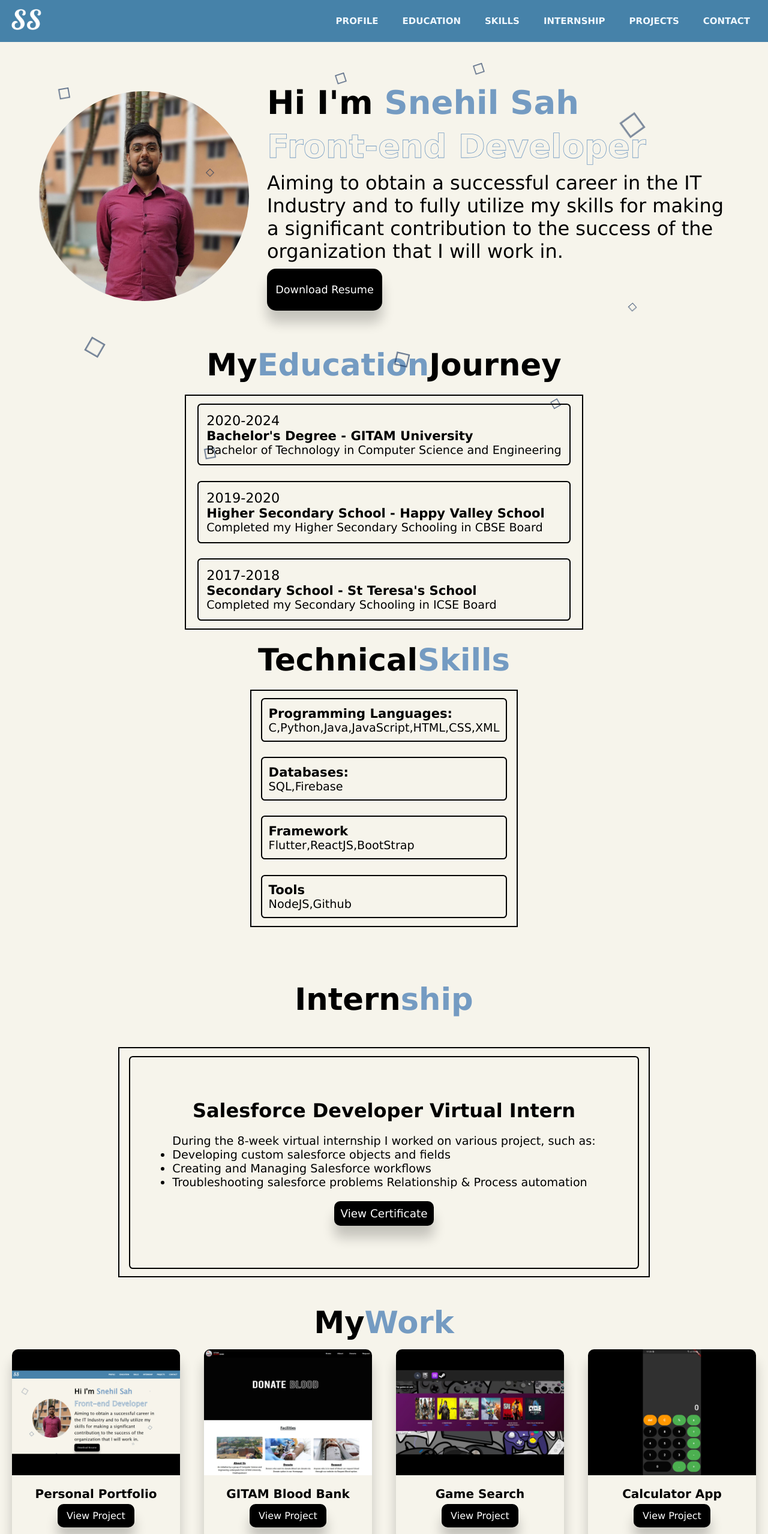
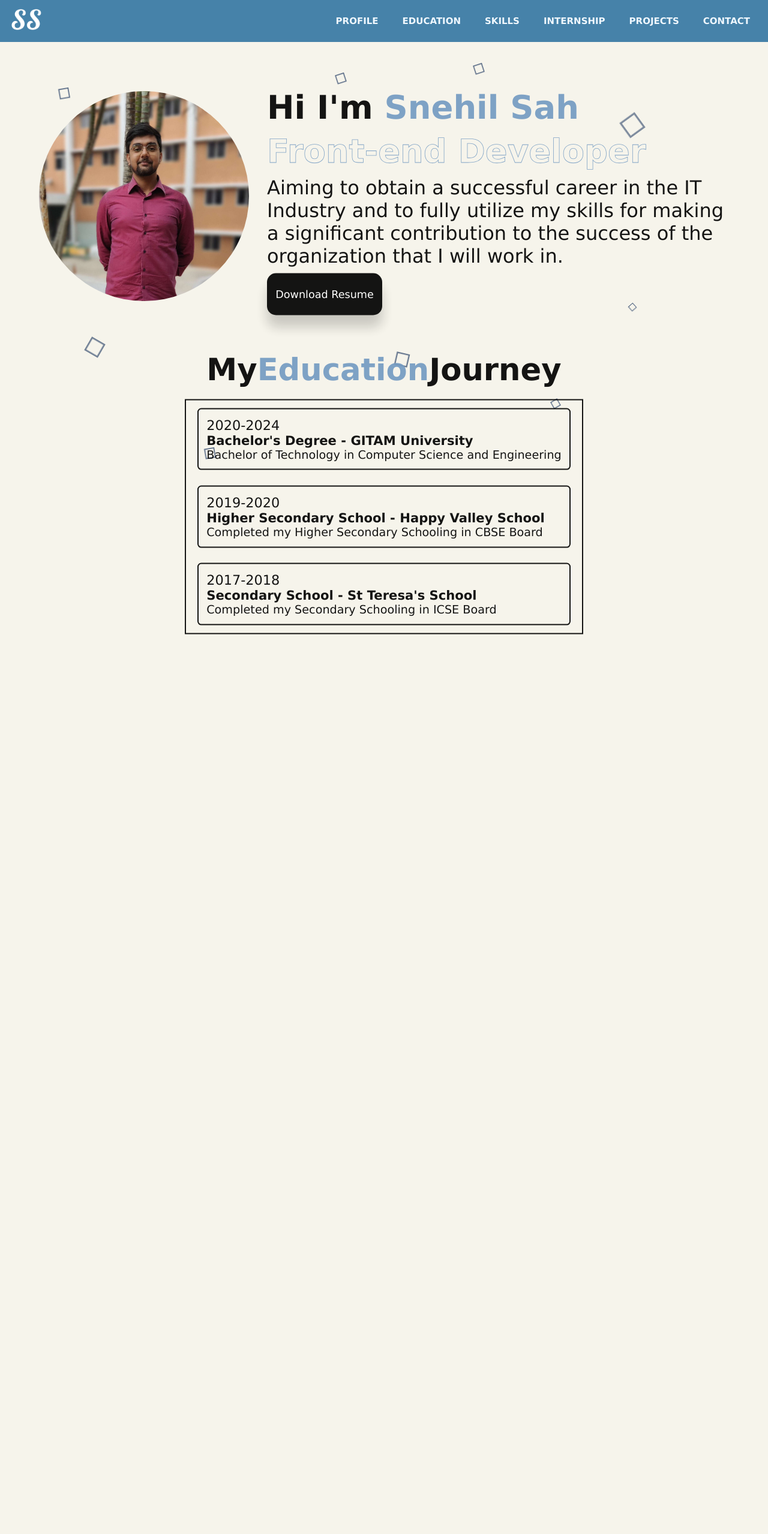
Before and after one commit to snehil891/personal-portfolio, a React (Create React App) app: page / in a window 1280 px wide. Shown: the top 2558 px of the page at 60% size. Built offline with nearby package versions, Linux system fonts and the light colour scheme.

Commit message:
animate on scroll effect

```diff
--- a/package.json
+++ b/package.json
@@ -7,6 +7,7 @@
     "@testing-library/jest-dom": "^5.17.0",
     "@testing-library/react": "^13.4.0",
     "@testing-library/user-event": "^13.5.0",
+    "aos": "^2.3.4",
     "gh-pages": "^6.0.0",
     "react": "^18.2.0",
     "react-dom": "^18.2.0",
--- a/public/index.html
+++ b/public/index.html
@@ -9,10 +9,16 @@
       name="description"
       content="Web site created using create-react-app"
     />
+    <link rel="stylesheet" href="https://unpkg.com/aos@next/dist/aos.css" />
     <title>Snehil's Portfolio</title>
   </head>
   <body>
     <noscript>You need to enable JavaScript to run this app.</noscript>
     <div id="root"></div>
   </body>
+
+  <script src="https://unpkg.com/aos@next/dist/aos.js"></script>
+  <script>
+    AOS.init();
+  </script>
 </html>
--- a/src/Components/Education.js
+++ b/src/Components/Education.js
@@ -1,29 +1,40 @@
-import React from 'react';
+import React from "react";
 import "./styles/education.css";
-export default function Education(){
-    return(
-        <div className='education' id='education'>
-            <h5 className='heading'>My<span>Education</span>Journey</h5>
-            <div className='education-row'>
-                <div className='education-column'>
-                    <div className='education-box'>
-                        <div className='education-content'>
-                            <div className='content'>
-                                <div className='year'><i className='bx bxs-calender'></i>2020-2024</div>
+export default function Education() {
+  return (
+    <div data-aos="fade-up" data-aos-duration="3000">
+      <div className="education" id="education">
+        <h5 className="heading">
+          My<span>Education</span>Journey
+        </h5>
+        <div className="education-row">
+          <div className="education-column">
+            <div className="education-box">
+              <div className="education-content">
+                <div className="content">
+                  <div className="year">
+                    <i className="bx bxs-calender"></i>2020-2024
+                  </div>
                   <h3>Bachelor's Degree - GITAM University</h3>
-                                <p>Bachelor of Technology in Computer Science and Engineering</p>
+                  <p>
+                    Bachelor of Technology in Computer Science and Engineering
+                  </p>
                 </div>
               </div>
-                        <div className='education-content'>
-                            <div className='content'>
-                                <div className='year'><i className='bx bxs-calender'></i>2019-2020</div>
+              <div className="education-content">
+                <div className="content">
+                  <div className="year">
+                    <i className="bx bxs-calender"></i>2019-2020
+                  </div>
                   <h3>Higher Secondary School - Happy Valley School</h3>
                   <p>Completed my Higher Secondary Schooling in CBSE Board</p>
                 </div>
               </div>
-                        <div className='education-content'>
-                            <div className='content'>
-                                <div className='year'><i className='bx bxs-calender'></i>2017-2018</div>
+              <div className="education-content">
+                <div className="content">
+                  <div className="year">
+                    <i className="bx bxs-calender"></i>2017-2018
+                  </div>
                   <h3>Secondary School - St Teresa's School</h3>
                   <p>Completed my Secondary Schooling in ICSE Board</p>
                 </div>
@@ -32,5 +43,6 @@ export default function Education(){
           </div>
         </div>
       </div>
-    )
+    </div>
+  );
 }
--- a/src/Components/Internship.js
+++ b/src/Components/Internship.js
@@ -3,6 +3,7 @@ import "./styles/internship.css";
 
 export default function Internship() {
   return (
+    <div data-aos="fade-up" data-aos-duration="3000">
       <div className="intern" id="intern">
         <h5 className="heading">
           Intern<span>ship</span>
@@ -20,12 +21,20 @@ export default function Internship() {
                       <li>Developing custom salesforce objects and fields</li>
                       <li>Creating and Managing Salesforce workflows</li>
                       <li>
-                      Troubleshooting salesforce problems Relationship & Process
-                      automation
+                        Troubleshooting salesforce problems Relationship &
+                        Process automation
                       </li>
                     </ul>
                   </p>
-                <a href="https://smartinternz.com/internships/salesforce_certificates/8573535d757b48469f147c9552f30f84" className="cerf-button" target="blank" rel="norefferer">View Certificate</a>
+                  <a
+                    href="https://smartinternz.com/internships/salesforce_certificates/8573535d757b48469f147c9552f30f84"
+                    className="cerf-button"
+                    target="blank"
+                    rel="norefferer"
+                  >
+                    View Certificate
+                  </a>
+                </div>
               </div>
             </div>
           </div>
--- a/src/Components/Profile.js
+++ b/src/Components/Profile.js
@@ -21,9 +21,12 @@ export default function Profile() {
         <div></div>
       </div>
       <div className="home" id="home">
+        <div data-aos="zoom-in">
           <div className="img">
             <img src={myImage} about="image" alt="image"></img>
           </div>
+        </div>
+        <div data-aos="fade-up" data-aos-duration="3000">
           <div className="home-content">
             <h1>
               Hi I'm <span>Snehil Sah</span>
@@ -32,9 +35,9 @@ export default function Profile() {
               <h3>Front-end Developer</h3>
             </div>
             <p>
-            Aiming to obtain a successful career in the IT Industry and to fully
-            utilize my skills for making a significant contribution to the
-            success of the organization that I will work in.
+              Aiming to obtain a successful career in the IT Industry and to
+              fully utilize my skills for making a significant contribution to
+              the success of the organization that I will work in.
             </p>
 
             <div className="btn-box">
@@ -45,5 +48,6 @@ export default function Profile() {
           </div>
         </div>
       </div>
+    </div>
   );
 }
--- a/src/Components/Project.js
+++ b/src/Components/Project.js
@@ -8,6 +8,7 @@ import Calculator from "./calculator-app.jpg";
 
 export default function Project() {
   return (
+    <div data-aos="zoom-in">
       <div className="project">
         <h3 className="title">
           My<span>Work</span>
@@ -20,40 +21,63 @@ export default function Project() {
               {/* <p>This is my Personal portfolio website where users can find about my education journey,
               my skills,my projects and can also contact me.
             </p> */}
-            <a href="https://snehil891.github.io/personal-portfolio/" target="blank" rel = "norefferer" className="btn">View Project</a>
+              <a
+                href="https://snehil891.github.io/personal-portfolio/"
+                target="blank"
+                rel="norefferer"
+                className="btn"
+              >
+                View Project
+              </a>
             </div>
             <div class="card">
               <img src={BloodBank} alt="image"></img>
-            <h4>
-              GITAM Blood Bank
-            </h4>
+              <h4>GITAM Blood Bank</h4>
               {/* <p>This Blood Bank website is a group project where I have worked as a front-end
               developer.It aims to provide user an online portal
               for seamless blood donation & request.
             </p> */}
-            <a href="https://www.bloodbankgitam.live/" target="blank" rel = "norefferer" className="btn">View Project</a>
+              <a
+                href="https://www.bloodbankgitam.live/"
+                target="blank"
+                rel="norefferer"
+                className="btn"
+              >
+                View Project
+              </a>
             </div>
             <div class="card">
               <img src={GameSearch} alt="image"></img>
-            <h4>
-              Game Search
-            </h4>
+              <h4>Game Search</h4>
               {/* <p>This Game Search website will provide users with an online portal to search games
               and find top games from steam,Gog and Epic.
             </p> */}
-            <a href="https://github.com/snehil891/Gamewebsiteproject" target="blank" rel = "norefferer" className="btn">View Project</a>
+              <a
+                href="https://github.com/snehil891/Gamewebsiteproject"
+                target="blank"
+                rel="norefferer"
+                className="btn"
+              >
+                View Project
+              </a>
             </div>
             <div class="card">
               <img src={Calculator} alt="image"></img>
-            <h4>
-              Calculator App
-            </h4>
+              <h4>Calculator App</h4>
               {/* <p>This my first simple calculator app,which I have build using flutter.
               <br></br>
               <br></br>
               <br></br>
             </p> */}
-            <a href="https://github.com/snehil891/calculator" target="blank" rel = "norefferer" className="btn">View Project</a>
+              <a
+                href="https://github.com/snehil891/calculator"
+                target="blank"
+                rel="norefferer"
+                className="btn"
+              >
+                View Project
+              </a>
+            </div>
           </div>
         </div>
       </div>
--- a/src/Components/Skills.js
+++ b/src/Components/Skills.js
@@ -1,33 +1,36 @@
 import React from "react";
 import "./styles/skills.css";
 
-export default function Skills(){
+export default function Skills() {
   return (
-        <div className='skills' id='skills'>
-            <h5 className='heading'>Technical<span>Skills</span></h5>
-            <div className='skills-row'>
-                <div className='skills-column'>
-                    <div className='skills-box'>
-                        <div className='skills-content'>
-                            <div className='content'>
+    <div data-aos="fade-up" data-aos-duration="3000">
+      <div className="skills" id="skills">
+        <h5 className="heading">
+          Technical<span>Skills</span>
+        </h5>
+        <div className="skills-row">
+          <div className="skills-column">
+            <div className="skills-box">
+              <div className="skills-content">
+                <div className="content">
                   <h3>Programming Languages:</h3>
                   <p>C,Python,Java,JavaScript,HTML,CSS,XML</p>
                 </div>
               </div>
-                        <div className='skills-content'>
-                            <div className='content'>
+              <div className="skills-content">
+                <div className="content">
                   <h3>Databases:</h3>
                   <p> SQL,Firebase</p>
                 </div>
               </div>
-                        <div className='skills-content'>
-                            <div className='content'>
+              <div className="skills-content">
+                <div className="content">
                   <h3>Framework</h3>
                   <p>Flutter,ReactJS,BootStrap</p>
                 </div>
               </div>
-                        <div className='skills-content'>
-                            <div className='content'>
+              <div className="skills-content">
+                <div className="content">
                   <h3>Tools</h3>
                   <p>NodeJS,Github</p>
                 </div>
@@ -36,5 +39,6 @@ export default function Skills(){
           </div>
         </div>
       </div>
-    )
+    </div>
+  );
 }
```
Also changed, not shown: src/Components/Contact.js (+12 -3 lines), 1 other file (tests, documents, lock files or other folders). Lines whose indentation alone changed are shown as unchanged.
